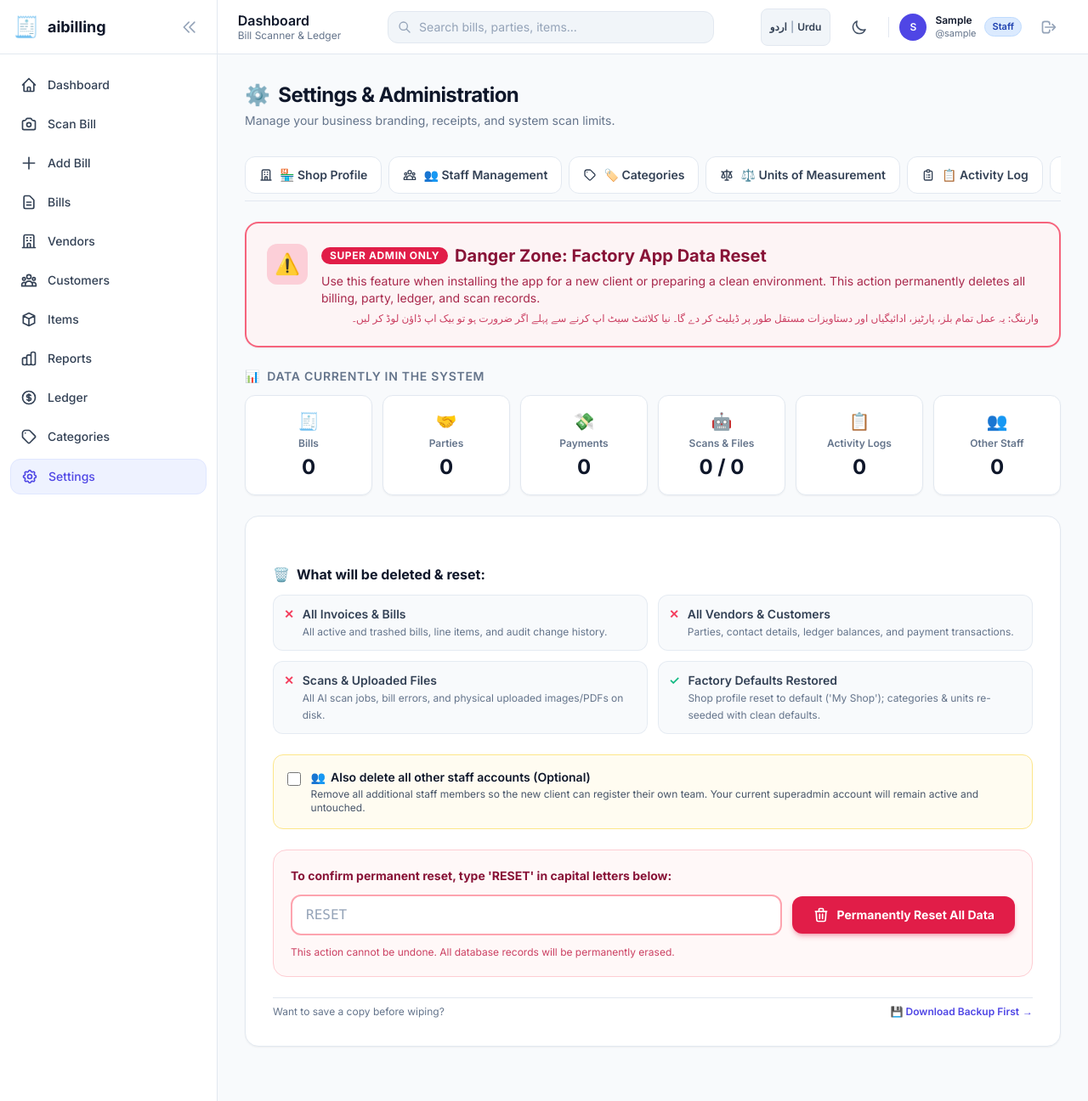
After one commit to asif2641/aibillingpython, a Django app: page /en/settings/reset-data/ in a window 1280 px wide. The commit adds this page. Shown: the whole page at 85% size. Run offline with Django 4.2, Linux system fonts and the light colour scheme; the visitor is signed in with stand-in values (Sample User, id 1); data comes from the database, SQL or seed files in the repository; data that the repository does not hold is empty; some libraries are stand-ins or nearby versions.

Commit message:
feat(settings): add permanent factory app data reset for superadmin

```diff
--- /dev/null
+++ b/settings_app/templates/settings_app/reset_data.html
@@ -0,0 +1,204 @@
+{% extends "settings_app/settings_base.html" %}
+{% load i18n %}
+
+{% block settings_title %}{% trans "Reset App Data" %}{% endblock %}
+
+{% block settings_content %}
+<div class="space-y-6 max-w-5xl mx-auto">
+
+    <!-- Danger Zone Top Banner -->
+    <div class="relative overflow-hidden rounded-2xl border-2 border-rose-500/80 bg-rose-50/70 dark:bg-rose-950/30 p-6 shadow-sm">
+        <div class="flex flex-col sm:flex-row sm:items-start gap-4">
+            <div class="flex-shrink-0 w-12 h-12 rounded-xl bg-rose-500/20 text-rose-600 dark:text-rose-400 flex items-center justify-center text-2xl font-bold">
+                ⚠️
+            </div>
+            <div class="space-y-1.5 flex-1">
+                <div class="flex flex-wrap items-center gap-2">
+                    <span class="inline-flex items-center px-2.5 py-0.5 rounded-full text-xs font-bold uppercase tracking-wider bg-rose-600 text-white">
+                        {% trans "Super Admin Only" %}
+                    </span>
+                    <h2 class="text-xl font-bold text-rose-900 dark:text-rose-200">
+                        {% trans "Danger Zone: Factory App Data Reset" %}
+                    </h2>
+                </div>
+                <p class="text-sm text-rose-800/90 dark:text-rose-300">
+                    {% trans "Use this feature when installing the app for a new client or preparing a clean environment. This action permanently deletes all billing, party, ledger, and scan records." %}
+                </p>
+                <p class="text-xs text-rose-700/80 dark:text-rose-400 font-medium" dir="rtl">
+                    وارننگ: یہ عمل تمام بلز، پارٹیز، ادائیگیاں اور دستاویزات مستقل طور پر ڈیلیٹ کر دے گا۔ نیا کلائنٹ سیٹ اپ کرنے سے پہلے اگر ضرورت ہو تو بیک اپ ڈاؤن لوڈ کر لیں۔
+                </p>
+            </div>
+        </div>
+    </div>
+
+    <!-- Current Database Records Summary Cards -->
+    <div>
+        <h3 class="text-sm font-semibold uppercase tracking-wider text-slate-500 dark:text-slate-400 mb-3 flex items-center gap-2">
+            <span>📊</span>
+            <span>{% trans "Data Currently in the System" %}</span>
+        </h3>
+        <div class="grid grid-cols-2 md:grid-cols-3 lg:grid-cols-6 gap-3">
+            <div class="bg-white dark:bg-slate-800/90 rounded-xl p-4 border border-slate-200 dark:border-slate-700/80 shadow-sm text-center">
+                <span class="text-xl block">🧾</span>
+                <span class="text-xs font-semibold text-slate-500 dark:text-slate-400 block mt-1">{% trans "Bills" %}</span>
+                <span class="text-2xl font-bold text-slate-900 dark:text-white mt-1 block">{{ bills_count }}</span>
+            </div>
+
+            <div class="bg-white dark:bg-slate-800/90 rounded-xl p-4 border border-slate-200 dark:border-slate-700/80 shadow-sm text-center">
+                <span class="text-xl block">🤝</span>
+                <span class="text-xs font-semibold text-slate-500 dark:text-slate-400 block mt-1">{% trans "Parties" %}</span>
+                <span class="text-2xl font-bold text-slate-900 dark:text-white mt-1 block">{{ parties_count }}</span>
+            </div>
+
+            <div class="bg-white dark:bg-slate-800/90 rounded-xl p-4 border border-slate-200 dark:border-slate-700/80 shadow-sm text-center">
+                <span class="text-xl block">💸</span>
+                <span class="text-xs font-semibold text-slate-500 dark:text-slate-400 block mt-1">{% trans "Payments" %}</span>
+                <span class="text-2xl font-bold text-slate-900 dark:text-white mt-1 block">{{ payments_count }}</span>
+            </div>
+
+            <div class="bg-white dark:bg-slate-800/90 rounded-xl p-4 border border-slate-200 dark:border-slate-700/80 shadow-sm text-center">
+                <span class="text-xl block">🤖</span>
+                <span class="text-xs font-semibold text-slate-500 dark:text-slate-400 block mt-1">{% trans "Scans & Files" %}</span>
+                <span class="text-2xl font-bold text-slate-900 dark:text-white mt-1 block">{{ scans_count }} / {{ files_count }}</span>
+            </div>
+
+            <div class="bg-white dark:bg-slate-800/90 rounded-xl p-4 border border-slate-200 dark:border-slate-700/80 shadow-sm text-center">
+                <span class="text-xl block">📋</span>
+                <span class="text-xs font-semibold text-slate-500 dark:text-slate-400 block mt-1">{% trans "Activity Logs" %}</span>
+                <span class="text-2xl font-bold text-slate-900 dark:text-white mt-1 block">{{ logs_count }}</span>
+            </div>
+
+            <div class="bg-white dark:bg-slate-800/90 rounded-xl p-4 border border-slate-200 dark:border-slate-700/80 shadow-sm text-center">
+                <span class="text-xl block">👥</span>
+                <span class="text-xs font-semibold text-slate-500 dark:text-slate-400 block mt-1">{% trans "Other Staff" %}</span>
+                <span class="text-2xl font-bold text-slate-900 dark:text-white mt-1 block">{{ staff_count }}</span>
+            </div>
+        </div>
+    </div>
+
+    <!-- Reset Form -->
+    <form method="post" action="{% url 'reset_data' %}" id="reset-data-form" class="space-y-6 bg-white dark:bg-slate-800/90 rounded-2xl p-6 sm:p-8 border border-slate-200 dark:border-slate-700/80 shadow-sm">
+        {% csrf_token %}
+
+        <!-- What gets wiped details list -->
+        <div class="space-y-3">
+            <h3 class="text-base font-bold text-slate-900 dark:text-white flex items-center gap-2">
+                <span>🗑️</span>
+                <span>{% trans "What will be deleted & reset:" %}</span>
+            </h3>
+            <div class="grid grid-cols-1 md:grid-cols-2 gap-3 text-sm text-slate-700 dark:text-slate-300">
+                <div class="flex items-start gap-2.5 p-3 rounded-xl bg-slate-50 dark:bg-slate-900/50 border border-slate-200/80 dark:border-slate-700/60">
+                    <span class="text-rose-500 font-bold">✕</span>
+                    <div>
+                        <strong class="block font-semibold">{% trans "All Invoices & Bills" %}</strong>
+                        <span class="text-xs text-slate-500 dark:text-slate-400">{% trans "All active and trashed bills, line items, and audit change history." %}</span>
+                    </div>
+                </div>
+
+                <div class="flex items-start gap-2.5 p-3 rounded-xl bg-slate-50 dark:bg-slate-900/50 border border-slate-200/80 dark:border-slate-700/60">
+                    <span class="text-rose-500 font-bold">✕</span>
+                    <div>
+                        <strong class="block font-semibold">{% trans "All Vendors & Customers" %}</strong>
+                        <span class="text-xs text-slate-500 dark:text-slate-400">{% trans "Parties, contact details, ledger balances, and payment transactions." %}</span>
+                    </div>
+                </div>
+
+                <div class="flex items-start gap-2.5 p-3 rounded-xl bg-slate-50 dark:bg-slate-900/50 border border-slate-200/80 dark:border-slate-700/60">
+                    <span class="text-rose-500 font-bold">✕</span>
+                    <div>
+                        <strong class="block font-semibold">{% trans "Scans & Uploaded Files" %}</strong>
+                        <span class="text-xs text-slate-500 dark:text-slate-400">{% trans "All AI scan jobs, bill errors, and physical uploaded images/PDFs on disk." %}</span>
+                    </div>
+                </div>
+
+                <div class="flex items-start gap-2.5 p-3 rounded-xl bg-slate-50 dark:bg-slate-900/50 border border-slate-200/80 dark:border-slate-700/60">
+                    <span class="text-emerald-500 font-bold">✓</span>
+                    <div>
+                        <strong class="block font-semibold">{% trans "Factory Defaults Restored" %}</strong>
+                        <span class="text-xs text-slate-500 dark:text-slate-400">{% trans "Shop profile reset to default ('My Shop'); categories & units re-seeded with clean defaults." %}</span>
+                    </div>
+                </div>
+            </div>
+        </div>
+
+        <!-- Optional Staff Reset Checkbox -->
+        <div class="p-4 rounded-xl bg-amber-50/70 dark:bg-amber-950/30 border border-amber-200 dark:border-amber-900/50">
+            <label class="flex items-start gap-3 cursor-pointer">
+                <input type="checkbox" name="reset_staff" id="reset_staff" class="mt-1 w-4 h-4 text-rose-600 rounded border-slate-300 focus:ring-rose-500 dark:border-slate-600 dark:bg-slate-700">
+                <div class="space-y-0.5">
+                    <span class="font-semibold text-sm text-slate-900 dark:text-slate-100 flex items-center gap-1.5">
+                        <span>👥</span>
+                        <span>{% trans "Also delete all other staff accounts (Optional)" %}</span>
+                    </span>
+                    <p class="text-xs text-slate-600 dark:text-slate-400">
+                        {% trans "Remove all additional staff members so the new client can register their own team. Your current superadmin account will remain active and untouched." %}
+                    </p>
+                </div>
+            </label>
+        </div>
+
+        <!-- Safety Confirmation Code Box -->
+        <div class="p-5 rounded-2xl bg-rose-50/50 dark:bg-rose-950/20 border border-rose-200 dark:border-rose-900/50 space-y-3">
+            <label for="confirm_code" class="block text-sm font-bold text-rose-900 dark:text-rose-200">
+                {% trans "To confirm permanent reset, type 'RESET' in capital letters below:" %}
+            </label>
+            <div class="flex flex-col sm:flex-row items-stretch sm:items-center gap-3">
+                <input
+                    type="text"
+                    id="confirm_code"
+                    name="confirm_code"
+                    required
+                    autocomplete="off"
+                    placeholder="RESET"
+                    pattern="RESET"
+                    class="flex-1 px-4 py-2.5 rounded-xl border-2 border-rose-300 dark:border-rose-800 bg-white dark:bg-slate-900 text-rose-900 dark:text-rose-100 font-mono font-bold tracking-widest text-base focus:border-rose-500 focus:ring-2 focus:ring-rose-500/20 transition-all uppercase placeholder:normal-case placeholder:font-normal placeholder:tracking-normal placeholder:text-slate-400">
+
+                <button
+                    type="submit"
+                    id="reset-submit-btn"
+                    class="inline-flex items-center justify-center gap-2 px-6 py-2.5 rounded-xl font-bold text-sm text-white bg-rose-600 hover:bg-rose-700 active:bg-rose-800 shadow-md shadow-rose-600/30 transition-all min-h-[44px]">
+                    <svg class="w-5 h-5 flex-shrink-0" fill="none" stroke="currentColor" viewBox="0 0 24 24"><path stroke-linecap="round" stroke-linejoin="round" stroke-width="2" d="M19 7l-.867 12.142A2 2 0 0116.138 21H7.862a2 2 0 01-1.995-1.858L5 7m5 4v6m4-6v6m1-10V4a1 1 0 00-1-1h-4a1 1 0 00-1 1v3M4 7h16"/></svg>
+                    <span>{% trans "Permanently Reset All Data" %}</span>
+                </button>
+            </div>
+            <p class="text-xs text-rose-700/80 dark:text-rose-400">
+                {% trans "This action cannot be undone. All database records will be permanently erased." %}
+            </p>
+        </div>
+
+        <!-- Safe Backup Recommendation Link -->
+        <div class="flex items-center justify-between text-xs text-slate-500 dark:text-slate-400 pt-2 border-t border-slate-200 dark:border-slate-700/60">
+            <span>{% trans "Want to save a copy before wiping?" %}</span>
+            <a href="{% url 'backup_export' %}" class="font-semibold text-primary-600 dark:text-primary-400 hover:underline inline-flex items-center gap-1">
+                <span>💾 {% trans "Download Backup First" %}</span>
+                <span>&rarr;</span>
+            </a>
+        </div>
+    </form>
+</div>
+
+<script>
+document.addEventListener('DOMContentLoaded', function() {
+    const form = document.getElementById('reset-data-form');
+    const input = document.getElementById('confirm_code');
+    const btn = document.getElementById('reset-submit-btn');
+
+    if (form && input) {
+        form.addEventListener('submit', function(e) {
+            const val = input.value.trim();
+            if (val !== 'RESET') {
+                e.preventDefault();
+                alert('{% trans "Please type RESET in capital letters to confirm." %}');
+                input.focus();
+                return false;
+            }
+            const confirmed = confirm('{% trans "ARE YOU ABSOLUTELY SURE?\\n\\nThis will permanently delete ALL bills, payments, parties, and scanned files.\\n\\nPress OK to permanently reset the app." %}');
+            if (!confirmed) {
+                e.preventDefault();
+                return false;
+            }
+        });
+    }
+});
+</script>
+{% endblock %}
--- a/settings_app/urls.py
+++ b/settings_app/urls.py
@@ -36,7 +36,8 @@ urlpatterns = [
     path("backups/", views.backup_export_view, name="backup_export"),
     path("backups/create/", views.backup_create_view, name="backup_create"),
     path("backups/download-json/", views.backup_download_json_view, name="backup_download_json"),
-    path("backups/download-csv/", views.backup_download_csv_view, name="backup_download_csv"),
+    # Reset app data (Superadmin only)
+    path("reset-data/", views.reset_data_view, name="reset_data"),
     # Category and Unit aliases under settings
     path("categories/", categories_views.category_list_view),
     path("categories/add/", categories_views.category_add_view),
--- a/settings_app/views.py
+++ b/settings_app/views.py
@@ -7,22 +7,28 @@ Views for the settings_app application: shop profile, activity audit logs, and b
 from __future__ import annotations
 
 import json
+import shutil
 from functools import wraps
+from pathlib import Path
 
+from django.conf import settings
 from django.contrib import messages
 from django.contrib.auth import get_user_model
 from django.contrib.auth.decorators import login_required
 from django.core.paginator import Paginator
+from django.db import transaction
 from django.db.models import Q
 from django.http import HttpResponse, HttpResponseForbidden, HttpResponseNotAllowed
 from django.shortcuts import redirect, render
 from django.utils import timezone
 from django.utils.translation import gettext_lazy as _
 
-from bills.models import Bill
-from categories.models import Category
+from bills.models import Bill, BillItem
+from categories.models import Category, Unit
 from ledger.models import Payment
 from parties.models import Party
+from scanning.models import BillEditHistory, BillError, BillFile, ScanJob
+from sync.models import SyncQueue
 
 from .forms import ShopProfileForm
 from .models import ActivityLog, ShopProfile
@@ -43,6 +49,25 @@ def _get_client_ip(request) -> str | None:
     if x_forwarded_for:
         return x_forwarded_for.split(",")[0].strip()
     return request.META.get("REMOTE_ADDR")
+
+
+def superadmin_required(view_func):
+    """Decorator requiring login and Super Admin permissions."""
+
+    @wraps(view_func)
+    @login_required
+    def _wrapped_view(request, *args, **kwargs):
+        user = request.user
+        is_super = (
+            user.is_superuser
+            or getattr(user, "is_superadmin", False)
+            or getattr(user, "role", "") == "superadmin"
+        )
+        if not is_super:
+            return HttpResponseForbidden("Only super admins are allowed to access this page.")
+        return view_func(request, *args, **kwargs)
+
+    return _wrapped_view
 
 
 def shop_management_required(view_func):
@@ -214,3 +239,122 @@ def backup_download_csv_view(request):
     response = HttpResponse(csv_content, content_type="text/csv; charset=utf-8")
     response["Content-Disposition"] = f'attachment; filename="{filename}"'
     return response
+
+
+def _get_reset_summary_context(request) -> dict:
+    """Collect record counts for reset confirmation screen."""
+    return {
+        "active_tab": "reset",
+        "bills_count": Bill.all_objects.count(),
+        "parties_count": Party.objects.count(),
+        "payments_count": Payment.objects.count(),
+        "scans_count": ScanJob.objects.count(),
+        "files_count": BillFile.objects.count(),
+        "logs_count": ActivityLog.objects.count(),
+        "categories_count": Category.objects.count(),
+        "units_count": Unit.objects.count(),
+        "staff_count": User.objects.exclude(pk=request.user.pk).count(),
+    }
+
+
+@superadmin_required
+def reset_data_view(request):
+    """Factory reset all application data for a new client installation.
+
+    Strictly limited to Super Admins. Requires typing 'RESET' to confirm.
+    Wipes bills, payments, parties, scans, uploaded media files, sync queue,
+    activity logs, restores default categories/units, resets shop profile,
+    and optionally removes non-superadmin staff.
+    """
+    if request.method == "POST":
+        confirm_code = request.POST.get("confirm_code", "").strip()
+        if confirm_code != "RESET":
+            messages.error(
+                request,
+                _(
+                    "Confirmation code did not match. You must type RESET in capital letters to confirm."
+                ),
+            )
+            context = _get_reset_summary_context(request)
+            return render(request, "settings_app/reset_data.html", context, status=400)
+
+        reset_staff = request.POST.get("reset_staff") == "on"
+
+        with transaction.atomic():
+            # 1. Delete payments (safe before parties or bills)
+            Payment.objects.all().delete()
+
+            # 2. Delete scanning records and uploaded file references
+            BillError.objects.all().delete()
+            BillEditHistory.objects.all().delete()
+            BillFile.objects.all().delete()
+            ScanJob.objects.all().delete()
+
+            # 3. Delete bills and items (including trashed bills)
+            BillItem.objects.all().delete()
+            Bill.all_objects.all().delete()
+
+            # 4. Delete offline sync items
+            SyncQueue.objects.all().delete()
+
+            # 5. Delete parties/vendors/customers
+            Party.objects.all().delete()
+
+            # 6. Reset categories and units to factory seed defaults
+            Category.objects.all().delete()
+            Category.seed_defaults()
+            Unit.objects.all().delete()
+            Unit.seed_defaults()
+
+            # 7. Reset ShopProfile singleton to factory default
+            profile = ShopProfile.get_solo()
+            profile.name = "My Shop"
+            profile.logo = None
+            profile.address = ""
+            profile.phone = ""
+            profile.email = ""
+            profile.tax_number = ""
+            profile.currency = "PKR"
+            profile.timezone = "Asia/Karachi"
+            profile.date_format = "YYYY-MM-DD"
+            profile.default_language = "en"
+            profile.invoice_footer_text = ""
+            profile.daily_scan_limit = 50
+            profile.monthly_scan_limit = 500
+            profile.save()
+
+            # 8. Optionally delete non-superadmin staff accounts (preserving active superadmin)
+            if reset_staff:
+                User.objects.exclude(pk=request.user.pk).delete()
+
+            # 9. Clean physical uploaded media files from disk
+            bills_media_dir = Path(settings.MEDIA_ROOT) / "bills"
+            if bills_media_dir.exists():
+                shutil.rmtree(bills_media_dir, ignore_errors=True)
+                bills_media_dir.mkdir(parents=True, exist_ok=True)
+
+            shop_media_dir = Path(settings.MEDIA_ROOT) / "shop"
+            if shop_media_dir.exists():
+                shutil.rmtree(shop_media_dir, ignore_errors=True)
+                shop_media_dir.mkdir(parents=True, exist_ok=True)
+
+            # 10. Clear past activity logs and log fresh reset action
+            ActivityLog.objects.all().delete()
+            log_activity(
+                user=request.user,
+                action="system_reset",
+                target_type="System",
+                description="System factory reset completed by superadmin for new client installation.",
+                ip_address=_get_client_ip(request),
+            )
+
+        messages.success(
+            request,
+            _(
+                "All application data has been permanently reset. The system is ready for a new client."
+            ),
+        )
+        return redirect("shop_profile")
+
+    context = _get_reset_summary_context(request)
+    return render(request, "settings_app/reset_data.html", context)
--- a/templates/settings_app/settings_base.html
+++ b/templates/settings_app/settings_base.html
@@ -85,6 +85,16 @@
         <span>💾 {% trans "Backups & Export" %}</span>
     </a>
     {% endif %}
+
+    {% if request.user.is_superuser or request.user.is_superadmin or request.user.role == 'superadmin' %}
+    <!-- Tab 7: Reset App Data (Superadmin only) -->
+    <a href="{% url 'reset_data' %}"
+       class="inline-flex items-center gap-2 px-4 py-2.5 min-h-[44px] rounded-xl text-sm font-semibold whitespace-nowrap transition-all {% if active_tab == 'reset' %}bg-rose-600 text-white shadow-sm shadow-rose-500/25 dark:bg-rose-600{% else %}bg-white dark:bg-slate-800 text-rose-600 dark:text-rose-400 hover:bg-rose-50 dark:hover:bg-rose-950/40 border border-rose-200 dark:border-rose-900/50{% endif %}"
+       {% if active_tab == 'reset' %}aria-current="page"{% endif %}>
+        <svg class="w-4 h-4 flex-shrink-0" fill="none" stroke="currentColor" viewBox="0 0 24 24"><path stroke-linecap="round" stroke-linejoin="round" stroke-width="2" d="M19 7l-.867 12.142A2 2 0 0116.138 21H7.862a2 2 0 01-1.995-1.858L5 7m5 4v6m4-6v6m1-10V4a1 1 0 00-1-1h-4a1 1 0 00-1 1v3M4 7h16"/></svg>
+        <span>⚠️ {% trans "Reset App Data" %}</span>
+    </a>
+    {% endif %}
 </nav>
 
 <!-- Settings Content Block -->
```
Also changed, not shown: tests/test_reset_data.py (added, +235 -0 lines), tests/test_settings_ui.py (+23 -0 lines).
